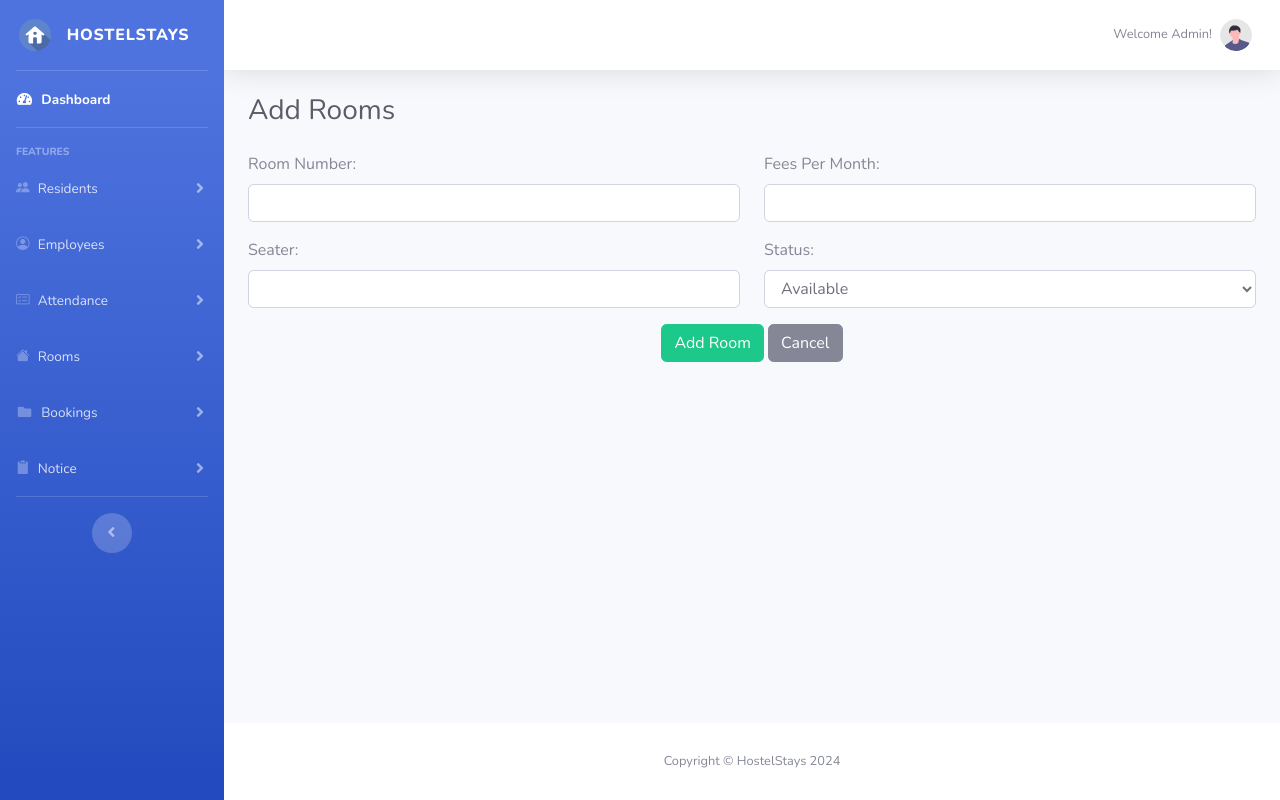
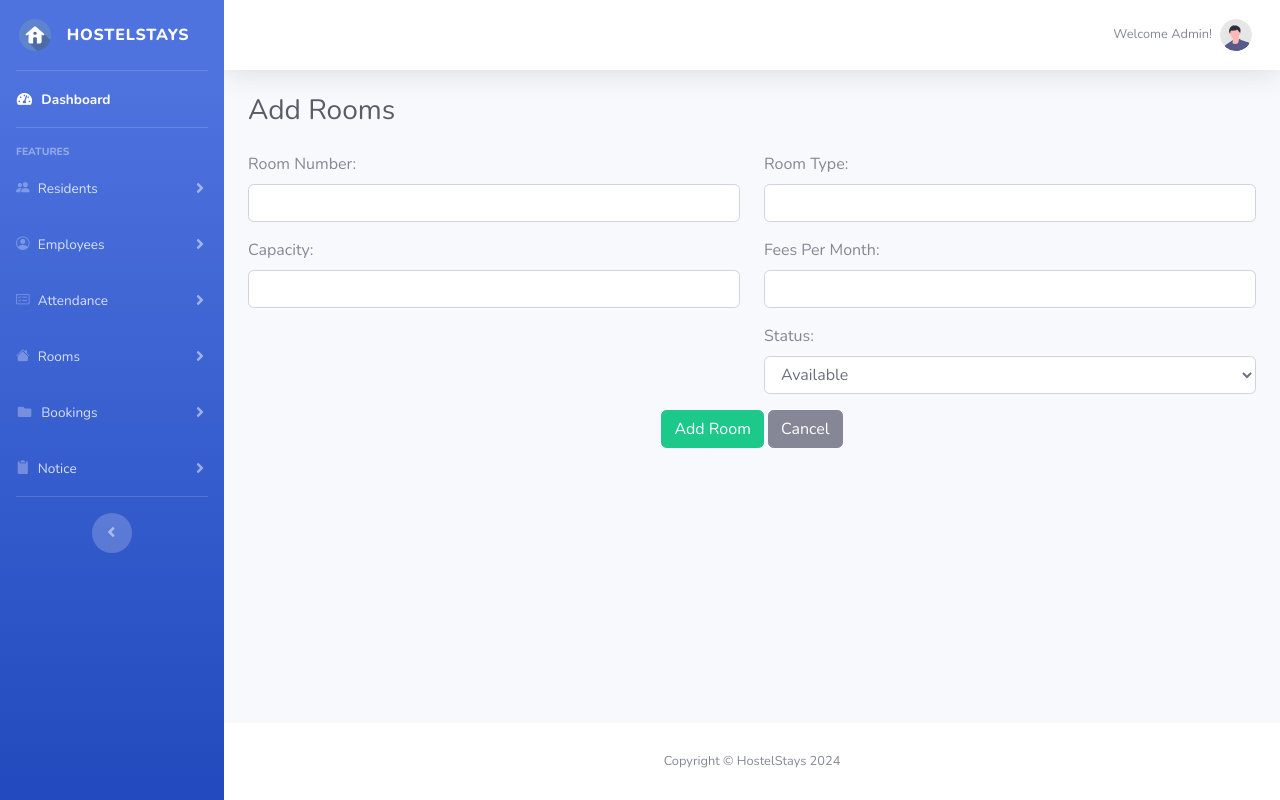
Before and after one commit to FuriSherpa/Hostel-Management-System, a PHP site: page /admin/addRoom.php in a window 1280 px wide. Run offline with PHP 8.4, Linux system fonts and the light colour scheme; the visitor is signed in with stand-in values (Sample User, id 1).

Commit message:
The code is modified

```diff
--- a/admin/addRoom.php
+++ b/admin/addRoom.php
@@ -1,10 +1,12 @@
 <?php
-if(!isset( $_SESSION)) { session_start(); }
+if (!isset($_SESSION)) {
+    session_start();
+}
 
 include("include/header.php");
 include("../mainInclude/dbConn.php");
 
-if(!isset( $_SESSION['is_admin_login'] )) {
+if (!isset($_SESSION['is_admin_login'])) {
     echo "<script> location.href='../index.php'; </script>";
 }
 
@@ -12,16 +14,17 @@ if(!isset( $_SESSION['is_admin_login'] )) {
 if ($_SERVER["REQUEST_METHOD"] == "POST") {
     // Process the form data and insert into the database
     $roomNumber = $_POST['roomNumber'];
+    $capacity = $_POST['capacity'];
     $roomType = $_POST['roomType'];
     $roomFees = $_POST['roomFees'];
     $status = $_POST['status'];
 
     // Perform database insertion
-    $query = "INSERT INTO rooms (roomNumber, roomType, roomFees, roomStatus) VALUES ('$roomNumber', '$roomType', '$roomFees', '$status')";
+    $query = "INSERT INTO rooms (roomNumber, capacity, roomType, roomFees, roomStatus) VALUES ('$roomNumber', '$capacity', '$roomType', '$roomFees', '$status')";
     $result = mysqli_query($conn, $query);
 
     // Check if insertion was successful
-    if($result) {
+    if ($result) {
         // Display success message
         echo "<script>alert('Room added successfully!');</script>";
         // Redirect to the page displaying rooms list
@@ -49,14 +52,18 @@ if ($_SERVER["REQUEST_METHOD"] == "POST") {
                     <input type="text" name="roomNumber" id="roomNumber" class="form-control" required>
                 </div>
                 <div class="form-group">
-                    <label for="roomType">Seater:</label>
-                    <input type="text" name="roomType" id="roomType" class="form-control" required>
+                    <label for="capacity">Capacity:</label>
+                    <input type="number" name="capacity" id="capacity" class="form-control" required>
                 </div>
             </div>
             <div class="col-md-6">
                 <div class="form-group">
+                    <label for="roomType">Room Type:</label>
+                    <input type="text" name="roomType" id="roomType" class="form-control" required>
+                </div>
+                <div class="form-group">
                     <label for="roomFees">Fees Per Month:</label>
-                    <input type="text" name="roomFees" id="roomFees" class="form-control" required>
+                    <input type="number" name="roomFees" id="roomFees" class="form-control" required>
                 </div>
                 <div class="form-group">
                     <label for="status">Status:</label>
```
